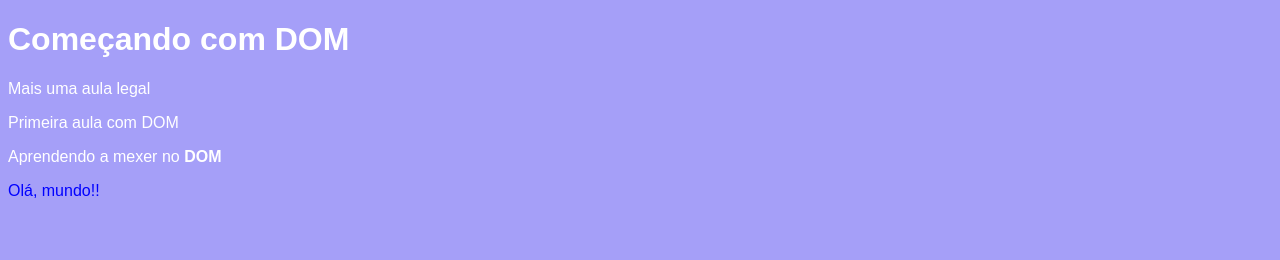
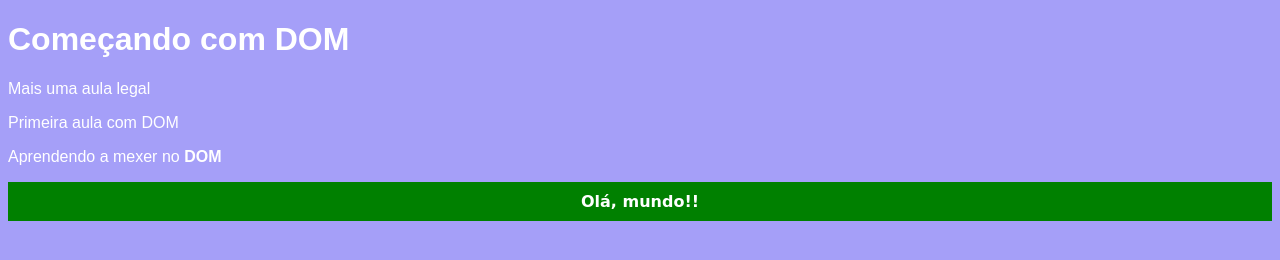
Before and after one commit to GuilhermePereiraGuimaraes/javascript, a plain HTML site: page Aulas/aula-06/ex005.html in a window 1280 px wide. Drawn offline with Linux system fonts and the light colour scheme.

Commit message:
Update ex005.html

```diff
--- a/Aulas/aula-06/ex005.html
+++ b/Aulas/aula-06/ex005.html
@@ -31,7 +31,12 @@
         window.document.write("<br>Esta assim: "+p1.innerHTML) */
 
         var d = window.document.querySelector("div#msg")
-        d.style.color = "blue"
+        d.style.background="green";
+        d.style.fontWeight="bold"
+        d.style.textAlign="center"
+        d.style.padding="10px"
+        d.style.fontFamily="cursive"
+        d.style.color = "white"
         d.innerHTML = "Olá, mundo!!"
     </script>
 </body>
```
